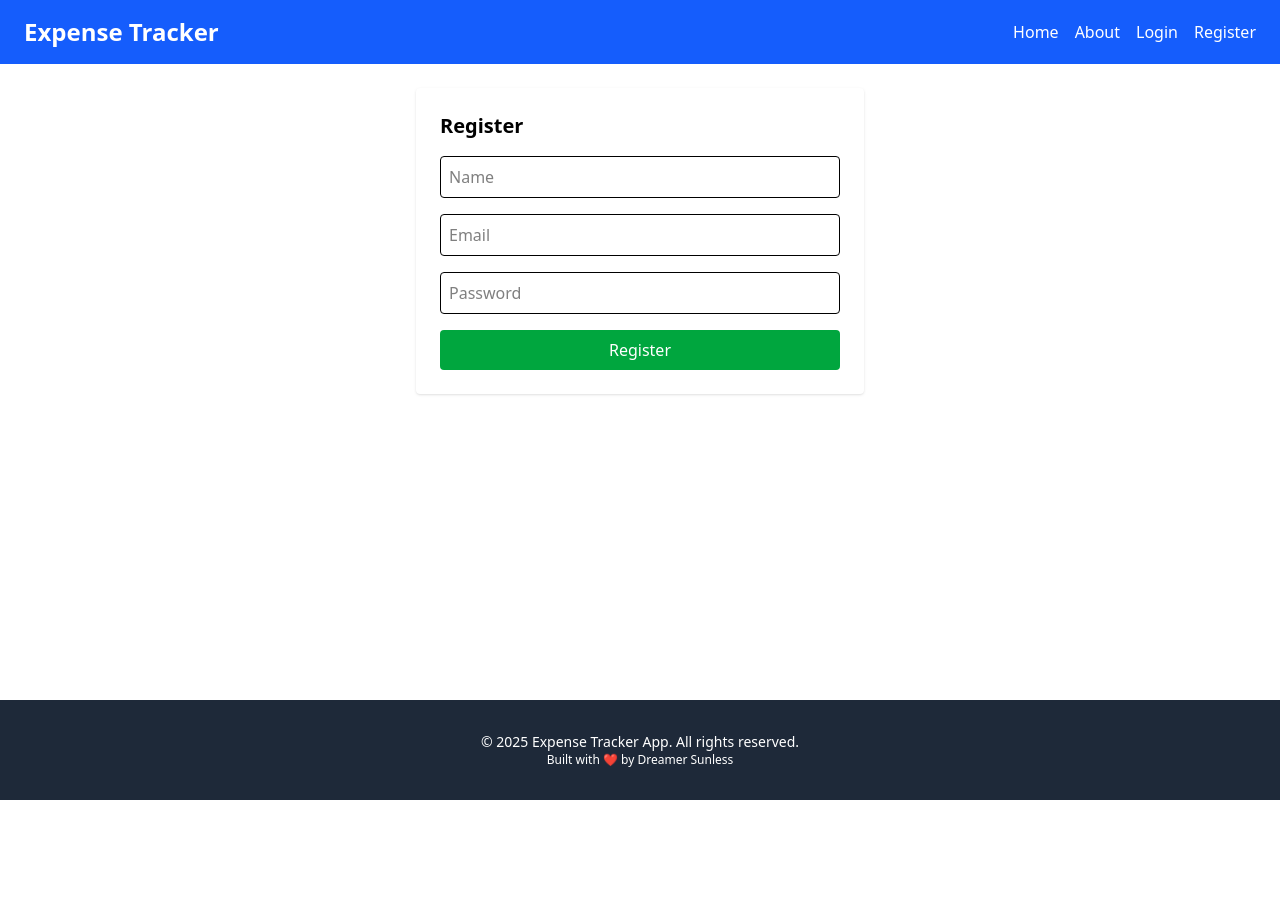
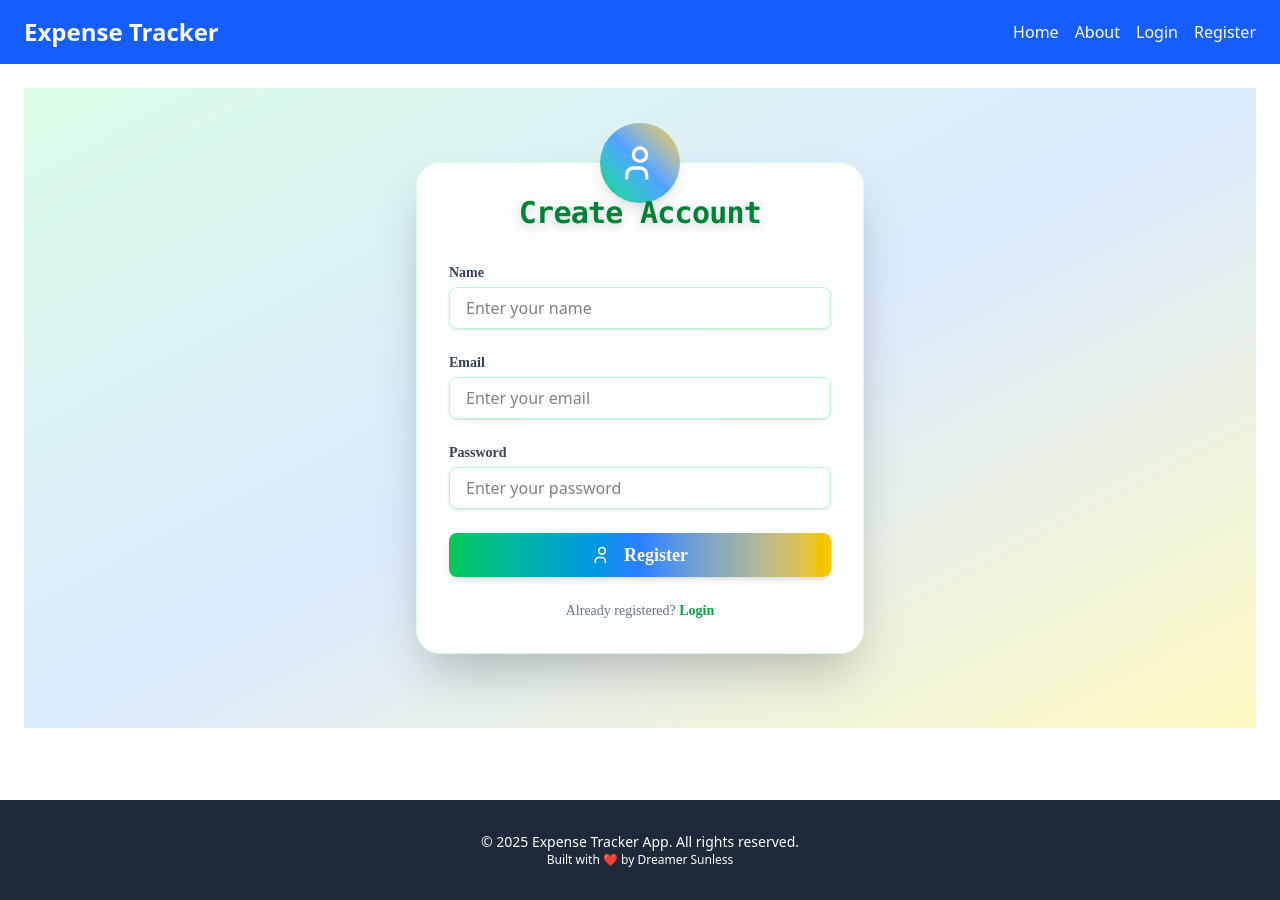
Before and after one commit to Abantikamili18/Expense-Tracker-Frontend, a React (Vite) app: page /register in a window 1280 px wide. Before the commit the page ends 800 px from the top, so only its background shows below. Built offline with nearby package versions, Linux system fonts and the light colour scheme.

Commit message:
Enhance AddTransaction, Login, and Register components with new features and improved styling; limit displayed transactions in Dashboard to the latest five.

```diff
--- a/src/components/AddTransaction.jsx
+++ b/src/components/AddTransaction.jsx
@@ -1,8 +1,22 @@
 import React, { useState } from 'react';
+
+const categories = [
+  'Salary',
+  'Groceries',
+  'Rent',
+  'Utilities',
+  'Shopping',
+  'Travel',
+  'Health',
+  'Education',
+  'Other'
+];
 
 const AddTransaction = ({ onAdd }) => {
   const [text, setText] = useState('');
   const [amount, setAmount] = useState('');
+  const [description, setDescription] = useState('');
+  const [dropdownOpen, setDropdownOpen] = useState(false);
 
   const handleSubmit = (e) => {
     e.preventDefault();
@@ -11,32 +25,57 @@ const AddTransaction = ({ onAdd }) => {
     onAdd({
       id: Date.now(),
       text,
-      amount: parseFloat(amount)
+      amount: parseFloat(amount),
+      description
     });
 
     setText('');
     setAmount('');
+    setDescription('');
   };
 
   return (
-    <div className="bg-white p-4 rounded shadow mb-4">
-      <h3 className="text-lg font-semibold mb-2">Add New Transaction</h3>
-      <form onSubmit={handleSubmit} className="space-y-3">
+    <div className="bg-gradient-to-br from-blue-100 via-purple-100 to-pink-100 p-6 rounded-2xl shadow-xl mb-6 border border-blue-200 animate-fade-in">
+      <h3 className="text-2xl font-extrabold mb-4 text-blue-700 font-mono tracking-tight drop-shadow-lg">Add New Transaction</h3>
+      <form onSubmit={handleSubmit} className="space-y-4">
+        {/* Category dropdown */}
+        <div className="relative">
+          <button
+            type="button"
+            className="w-full px-4 py-2 border rounded-lg bg-white text-left shadow-sm focus:outline-none focus:ring-2 focus:ring-blue-400 flex justify-between items-center font-sans"
+            onClick={() => setDropdownOpen((open) => !open)}
+          >
+            {text || 'Select Category'}
+            <svg className="w-5 h-5 ml-2 text-blue-500" fill="none" stroke="currentColor" strokeWidth="2" viewBox="0 0 24 24"><path strokeLinecap="round" strokeLinejoin="round" d="M19 9l-7 7-7-7" /></svg>
+          </button>
+          <ul className={`absolute left-0 right-0 mt-2 bg-white rounded-lg shadow-lg z-10 transition-all duration-200 ${dropdownOpen ? 'block' : 'hidden'}`}>
+            {categories.map((cat) => (
+              <li
+                key={cat}
+                className={`px-4 py-2 cursor-pointer hover:bg-blue-100 ${text === cat ? 'font-bold text-blue-600' : ''}`}
+                onClick={() => { setText(cat); setDropdownOpen(false); }}
+              >
+                {cat}
+              </li>
+            ))}
+          </ul>
+        </div>
+        {/* Description input */}
         <input
           type="text"
           placeholder="Description"
-          className="w-full p-2 border rounded"
-          value={text}
-          onChange={(e) => setText(e.target.value)}
+          className="w-full px-4 py-2 border rounded-lg bg-white shadow-sm focus:outline-none focus:ring-2 focus:ring-blue-400 font-sans"
+          value={description}
+          onChange={e => setDescription(e.target.value)}
         />
         <input
           type="number"
           placeholder="Amount (negative = expense, positive = income)"
-          className="w-full p-2 border rounded"
+          className="w-full px-4 py-2 border rounded-lg bg-white shadow-sm focus:outline-none focus:ring-2 focus:ring-pink-400 font-sans"
           value={amount}
           onChange={(e) => setAmount(e.target.value)}
         />
-        <button type="submit" className="w-full bg-blue-600 text-white py-2 rounded hover:bg-blue-700">
+        <button type="submit" className="w-full py-2 rounded-lg bg-gradient-to-r from-blue-500 via-purple-500 to-pink-500 text-white font-bold text-lg shadow-md hover:scale-105 transition-transform duration-200 focus:outline-none focus:ring-4 focus:ring-blue-200 flex items-center justify-center gap-2">
           Add Transaction
         </button>
       </form>
--- a/src/pages/Dashboard.jsx
+++ b/src/pages/Dashboard.jsx
@@ -8,7 +8,7 @@ const Dashboard = () => {
   const [transactions, setTransactions] = useState([]);
 
   const addTransaction = (txn) => {
-    setTransactions([txn, ...transactions]);
+    setTransactions([txn, ...transactions].slice(0, 5));
   };
 
   const deleteTransaction = (id) => {
--- a/src/pages/Home.jsx
+++ b/src/pages/Home.jsx
@@ -11,7 +11,7 @@ const Home = () => {
         <p className="text-2xl md:text-3xl text-gray-700 mb-8 font-medium animate-fade-in">
           Track your expenses, set budgets, and stay on top of your financial goals.
         </p>
-        <Link to="/login" className="px-10 py-4 bg-blue-600 text-white text-2xl rounded-xl shadow-lg hover:bg-blue-700 transition animate-fade-in">Get Started</Link>
+        <Link to="/register" className="px-10 py-4 bg-blue-600 text-white text-2xl rounded-xl shadow-lg hover:bg-blue-700 transition animate-fade-in">Get Started</Link>
       </section>
 
       {/* Features */}
--- a/src/pages/Login.jsx
+++ b/src/pages/Login.jsx
@@ -1,13 +1,64 @@
 // LoginPage.jsx
-import React from 'react';
+import React, { useState } from 'react';
 
 const Login = () => {
+  const [email, setEmail] = useState("");
+  const [password, setPassword] = useState("");
+  const [loading, setLoading] = useState(false);
+
+  const handleSubmit = (e) => {
+    e.preventDefault();
+    setLoading(true);
+    setTimeout(() => setLoading(false), 1200); // fake loading
+  };
+
   return (
-    <div className="max-w-md mx-auto bg-white p-6 rounded shadow">
-      <h2 className="text-xl font-bold mb-4">Login</h2>
-      <input type="email" placeholder="Email" className="w-full mb-4 p-2 border rounded" />
-      <input type="password" placeholder="Password" className="w-full mb-4 p-2 border rounded" />
-      <button className="w-full bg-blue-600 text-white py-2 rounded hover:bg-blue-700">Login</button>
+    <div className="min-h-[80vh] flex items-center justify-center bg-gradient-to-br from-blue-100 via-purple-100 to-pink-100 animate-gradient-x font-[Poppins]">
+      <div className="relative w-full max-w-md p-8 bg-white/90 rounded-3xl shadow-2xl backdrop-blur-md border border-blue-100">
+        <div className="absolute -top-10 left-1/2 -translate-x-1/2 w-20 h-20 bg-gradient-to-tr from-blue-400 via-purple-400 to-pink-400 rounded-full shadow-lg flex items-center justify-center">
+          <svg className="w-10 h-10 text-white" fill="none" stroke="currentColor" strokeWidth="2" viewBox="0 0 24 24"><path strokeLinecap="round" strokeLinejoin="round" d="M16 21v-2a4 4 0 00-4-4H8a4 4 0 00-4 4v2" /><circle cx="12" cy="7" r="4" /></svg>
+        </div>
+        <h2 className="text-3xl font-extrabold text-center mb-8 font-mono tracking-tight text-blue-700 drop-shadow-lg animate-fade-in">Login</h2>
+        <form onSubmit={handleSubmit} className="space-y-6 animate-fade-in">
+          <div>
+            <label className="block text-sm font-semibold text-gray-700 mb-1">Email</label>
+            <input
+              type="email"
+              value={email}
+              onChange={e => setEmail(e.target.value)}
+              placeholder="Enter your email"
+              className="w-full px-4 py-2 rounded-lg border border-blue-200 focus:outline-none focus:ring-2 focus:ring-blue-400 transition-all duration-200 bg-white/90 font-sans shadow-sm"
+              required
+            />
+          </div>
+          <div>
+            <label className="block text-sm font-semibold text-gray-700 mb-1">Password</label>
+            <input
+              type="password"
+              value={password}
+              onChange={e => setPassword(e.target.value)}
+              placeholder="Enter your password"
+              className="w-full px-4 py-2 rounded-lg border border-blue-200 focus:outline-none focus:ring-2 focus:ring-pink-400 transition-all duration-200 bg-white/90 font-sans shadow-sm"
+              required
+            />
+          </div>
+          <button
+            type="submit"
+            className="w-full py-2 rounded-lg bg-gradient-to-r from-blue-500 via-purple-500 to-pink-500 text-white font-bold text-lg shadow-md hover:scale-105 transition-transform duration-200 focus:outline-none focus:ring-4 focus:ring-blue-200 flex items-center justify-center gap-2"
+            disabled={loading}
+          >
+            {loading ? (
+              <span className="animate-spin h-5 w-5 border-2 border-white border-t-transparent rounded-full inline-block"></span>
+            ) : (
+              <>
+                <svg className="w-5 h-5 mr-1 inline-block animate-fade-in" fill="none" stroke="currentColor" strokeWidth="2" viewBox="0 0 24 24"><path strokeLinecap="round" strokeLinejoin="round" d="M16 21v-2a4 4 0 00-4-4H8a4 4 0 00-4 4v2" /><circle cx="12" cy="7" r="4" /></svg>
+                Login
+              </>
+            )}
+          </button>
+        </form>
+        <p className="mt-6 text-center text-sm text-gray-500 animate-fade-in">Don't have an account? <a href="/register" className="text-blue-600 font-semibold hover:underline">Register</a></p>
+      </div>
     </div>
   );
 };
--- a/src/pages/Register.jsx
+++ b/src/pages/Register.jsx
@@ -1,14 +1,76 @@
 // RegisterPage.jsx
-import React from 'react';
+import React, { useState } from 'react';
 
 const Register = () => {
+  const [name, setName] = useState("");
+  const [email, setEmail] = useState("");
+  const [password, setPassword] = useState("");
+  const [loading, setLoading] = useState(false);
+
+  const handleSubmit = (e) => {
+    e.preventDefault();
+    setLoading(true);
+    setTimeout(() => setLoading(false), 1200); // fake loading
+  };
+
   return (
-    <div className="max-w-md mx-auto bg-white p-6 rounded shadow">
-      <h2 className="text-xl font-bold mb-4">Register</h2>
-      <input type="text" placeholder="Name" className="w-full mb-4 p-2 border rounded" />
-      <input type="email" placeholder="Email" className="w-full mb-4 p-2 border rounded" />
-      <input type="password" placeholder="Password" className="w-full mb-4 p-2 border rounded" />
-      <button className="w-full bg-green-600 text-white py-2 rounded hover:bg-green-700">Register</button>
+    <div className="min-h-[80vh] flex items-center justify-center bg-gradient-to-br from-green-100 via-blue-100 to-yellow-100 animate-gradient-x font-[Poppins]">
+      <div className="relative w-full max-w-md p-8 bg-white/90 rounded-3xl shadow-2xl backdrop-blur-md border border-green-100">
+        <div className="absolute -top-10 left-1/2 -translate-x-1/2 w-20 h-20 bg-gradient-to-tr from-green-400 via-blue-400 to-yellow-400 rounded-full shadow-lg flex items-center justify-center">
+          <svg className="w-10 h-10 text-white" fill="none" stroke="currentColor" strokeWidth="2" viewBox="0 0 24 24"><path strokeLinecap="round" strokeLinejoin="round" d="M16 21v-2a4 4 0 00-4-4H8a4 4 0 00-4 4v2" /><circle cx="12" cy="7" r="4" /></svg>
+        </div>
+        <h2 className="text-3xl font-extrabold text-center mb-8 font-mono tracking-tight text-green-700 drop-shadow-lg animate-fade-in">Create Account</h2>
+        <form onSubmit={handleSubmit} className="space-y-6 animate-fade-in">
+          <div>
+            <label className="block text-sm font-semibold text-gray-700 mb-1">Name</label>
+            <input
+              type="text"
+              value={name}
+              onChange={e => setName(e.target.value)}
+              placeholder="Enter your name"
+              className="w-full px-4 py-2 rounded-lg border border-green-200 focus:outline-none focus:ring-2 focus:ring-green-400 transition-all duration-200 bg-white/90 font-sans shadow-sm"
+              required
+            />
+          </div>
+          <div>
+            <label className="block text-sm font-semibold text-gray-700 mb-1">Email</label>
+            <input
+              type="email"
+              value={email}
+              onChange={e => setEmail(e.target.value)}
+              placeholder="Enter your email"
+              className="w-full px-4 py-2 rounded-lg border border-green-200 focus:outline-none focus:ring-2 focus:ring-blue-400 transition-all duration-200 bg-white/90 font-sans shadow-sm"
+              required
+            />
+          </div>
+          <div>
+            <label className="block text-sm font-semibold text-gray-700 mb-1">Password</label>
+            <input
+              type="password"
+              value={password}
+              onChange={e => setPassword(e.target.value)}
+              placeholder="Enter your password"
+              className="w-full px-4 py-2 rounded-lg border border-green-200 focus:outline-none focus:ring-2 focus:ring-yellow-400 transition-all duration-200 bg-white/90 font-sans shadow-sm"
+              required
+            />
+          </div>
+          <button
+            type="submit"
+            className="w-full py-2 rounded-lg bg-gradient-to-r from-green-500 via-blue-500 to-yellow-400 text-white font-bold text-lg shadow-md hover:scale-105 transition-transform duration-200 focus:outline-none focus:ring-4 focus:ring-green-200 flex items-center justify-center gap-2"
+            disabled={loading}
+          >
+            {loading ? (
+              <span className="animate-spin h-5 w-5 border-2 border-white border-t-transparent rounded-full inline-block"></span>
+            ) : (
+              <>
+                <svg className="w-5 h-5 mr-1 inline-block animate-fade-in" fill="none" stroke="currentColor" strokeWidth="2" viewBox="0 0 24 24"><path strokeLinecap="round" strokeLinejoin="round" d="M16 21v-2a4 4 0 00-4-4H8a4 4 0 00-4 4v2" /><circle cx="12" cy="7" r="4" /></svg>
+                Register
+              </>
+            )}
+          </button>
+        </form>
+        <p className="mt-6 text-center text-sm text-gray-500 animate-fade-in">Already registered? <a href="/login" className="text-green-600 font-semibold hover:underline">Login</a></p>
+      </div>
     </div>
   );
 };
```
